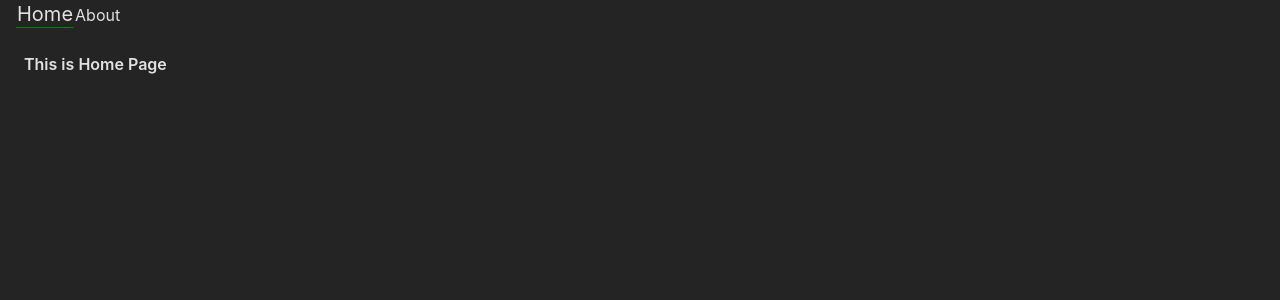
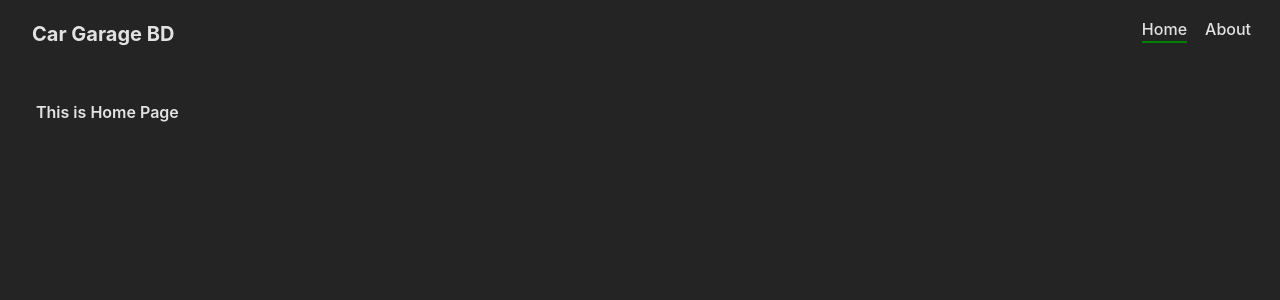
Before and after one commit to hasansfzn/garage_vue_routing, a Vue app: page / in a window 1280 px wide. Shown: the top 300 px of the page. Built offline with nearby package versions, Linux system fonts and the light colour scheme; the HTML template or start-up script is replaced by a standard one.

Commit message:
nav_bar added

```diff
--- a/src/App.vue
+++ b/src/App.vue
@@ -3,22 +3,31 @@
 </script>
 
 <template>
-  <nav>
+  <div class="mx-3">
+    <nav class="flex p-4">
+      <RouterLink
+        to="/"
+        class="mb-2 p-1 font-bold text-xl"
+        >Car Garage BD</RouterLink
+      >
+      <div class="ml-auto mr-0 flex">
         <RouterLink
           to="/"
           active-class="active"
-      class="router_nav ml-4 text-xl"
+          class="router_nav mr-4 mb-2"
           >Home</RouterLink
         >
         <RouterLink
           to="/about"
           active-class="active"
-      class="router_nav"
+          class="router_nav mb-2"
           >About</RouterLink
         >
+      </div>
     </nav>
     <div>
       <RouterView />
+    </div>
   </div>
 </template>
 
@@ -26,9 +35,20 @@
   .router_nav {
     padding: 1px;
     text-decoration: none;
+    font-weight: 500;
   }
-  .active,
-  .router_nav:hover {
-    border-bottom: 1px solid green;
+
+  .router_nav::after {
+    content: "";
+    display: block;
+    background: green;
+    height: 2px;
+    width: 0;
+    transition: width 0.3s;
+  }
+
+  .active::after,
+  .router_nav:hover::after {
+    width: 100%;
   }
 </style>
```
Lines whose indentation alone changed are shown as unchanged.
